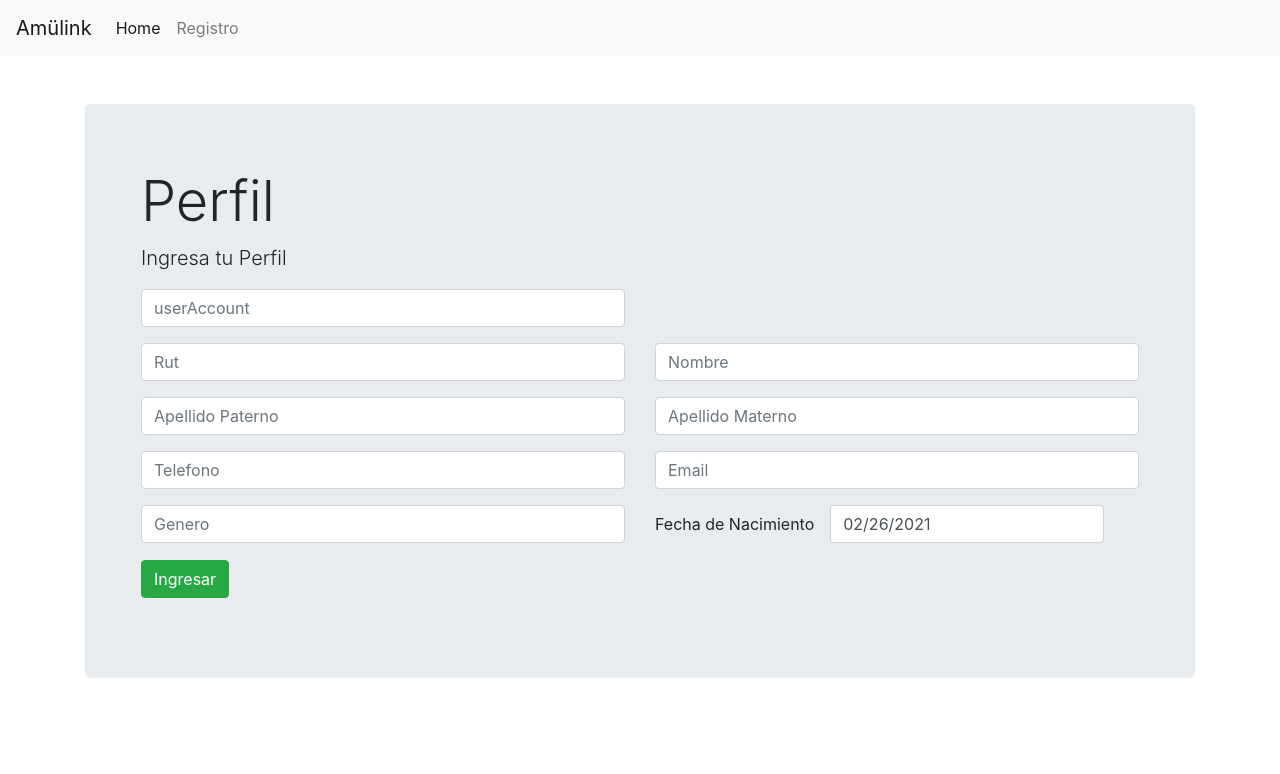
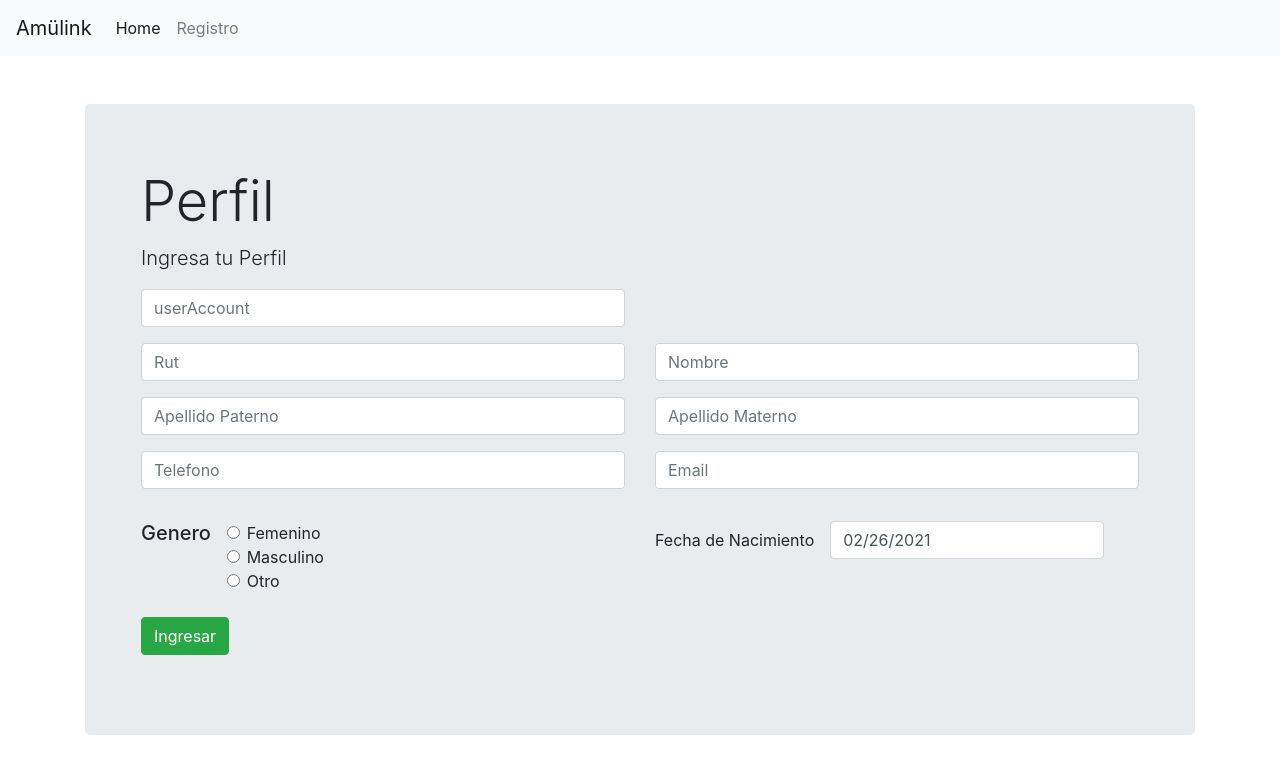
Before and after one commit to GabrielTurrillas/AmulinkFrontendUser, a React (Create React App) app: page /modificar_perfil in a window 1280 px wide. Shown: the top 774 px of the page. Built offline with nearby package versions, Linux system fonts and the light colour scheme; no server answers.

Commit message:
modificacion de genero en FormularioPerfil

```diff
--- a/src/components/terapeuta/FormularioPerfil.js
+++ b/src/components/terapeuta/FormularioPerfil.js
@@ -141,19 +141,59 @@ const FormularioPerfil = () => {
                         {errors.email && <p>{errors.email.message}</p>}
                     </div>
                 </div>
-                <div className='row'>
-                    <div className='form-group col-6'>
+                <div className='row mt-3 mb-4'>
+                    <div className='col-1'>
+                        <h5>Genero</h5>
+                    </div>
+                    <div className='col-5'>
+                        <div className="form-check">
                             <input
-                            className='form-control'
-                            type="text"
+                                className="form-check-input"
+                                type="radio"
                                 name="genero"
-                            placeholder="Genero"
-                            defaultValue={genero}
+                                id="femenino"
+                                value='Femenino'
+                                defaultChecked={genero === 'Femenino' ? 'checked' : undefined}
                                 ref={register({
                                     required:'Campo "Genero" obligatorio',
                                 })}
                                 />
-                    {errors.genero && <p>{errors.genero.message}</p>}
+                            <label className="form-check-label" for="femenino">
+                                Femenino
+                            </label>
+                        </div>
+                        <div className="form-check">
+                            <input
+                                className="form-check-input"
+                                type="radio"
+                                name="genero"
+                                id="masculino"
+                                value='Masculino'
+                                defaultChecked={genero === 'Masculino' ? 'checked' : undefined}
+                                ref={register({
+                                    required:'Campo "Genero" obligatorio',
+                                })}
+                                />
+                            <label className="form-check-label" for="masculino">
+                                Masculino
+                            </label>
+                        </div>
+                        <div className="form-check">
+                            <input
+                                className="form-check-input"
+                                type="radio"
+                                name="genero"
+                                id="otro"
+                                value='Otro'
+                                defaultChecked={genero === 'Otro' ? 'checked' : undefined}
+                                ref={register({
+                                    required:'Campo "Genero" obligatorio',
+                                })}
+                                />
+                            <label className="form-check-label" for="otro">
+                                Otro
+                            </label>
+                        </div>
                     </div>
                     <div className='col-6'>
                         <div className='row'>
```
Lines whose indentation alone changed are shown as unchanged.
